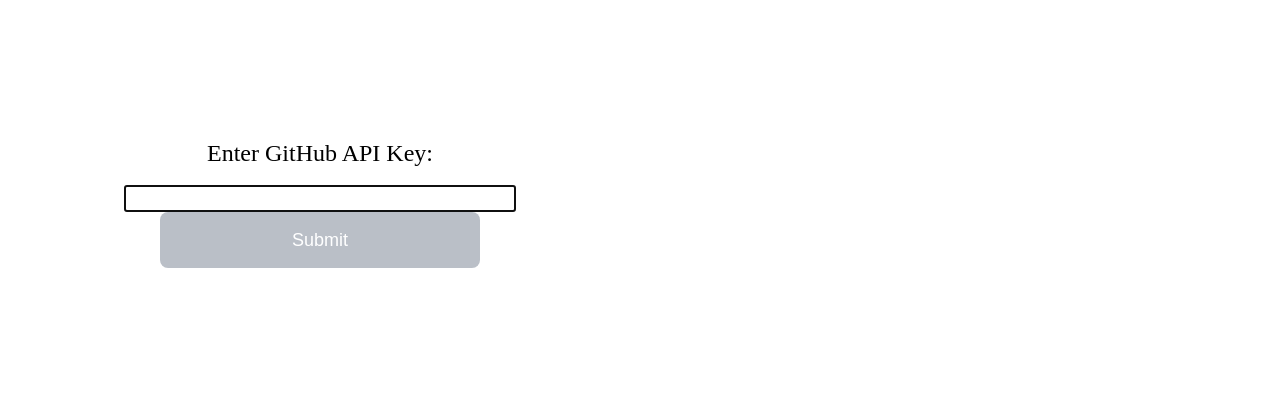
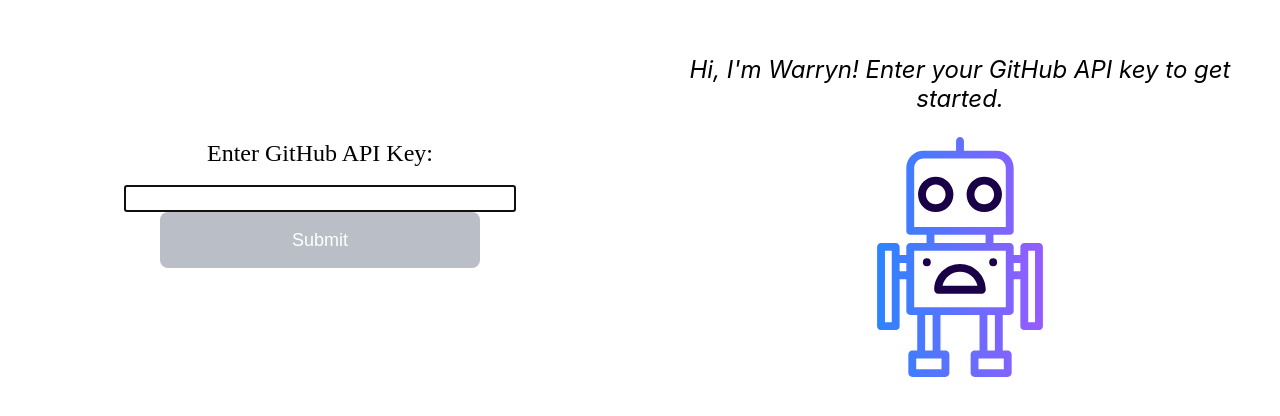
Before and after one commit to adamjaffeback/warryn, a React (Create React App) app: page /#/auth in a window 1280 px wide. Shown: the part 196-612 px from the top of the page. Built offline with nearby package versions, Linux system fonts and the light colour scheme.

Commit message:
(feat) Create Warryn, the helper rebot.

```diff
--- /dev/null
+++ b/src/components/Warryn/Warryn.css
@@ -0,0 +1,20 @@
+.Warryn {
+  display: flex;
+  flex-direction: column;
+  justify-content: center;
+  align-items: center;
+  min-height: 100%;
+  grid-column: middle-column / right;
+  grid-row: top / bottom;
+}
+
+.Warryn > img {
+  height: 30vh;
+}
+
+.Warryn-speech-bubble {
+  font-size: x-large;
+  text-align: center;
+  padding: 1em;
+  font-style: italic;
+}
--- /dev/null
+++ b/src/components/Warryn/Warryn.jsx
@@ -0,0 +1,14 @@
+import React from 'react';
+import robot from './robot.svg';
+import './Warryn.css';
+
+function Warryn ({message}) {
+  return (
+    <div className='Warryn'>
+      <div className='Warryn-speech-bubble'>{message ? message : ''}</div>
+      <img src={robot} alt="Warryn the Robot"/>
+    </div>
+  );
+}
+
+export default Warryn;
--- a/src/pages/AuthPage/AuthPage.jsx
+++ b/src/pages/AuthPage/AuthPage.jsx
@@ -1,11 +1,15 @@
 import React from 'react';
 import './AuthPage.css';
 import GithubKeyForm from '../../containers/GithubKeyForm/GithubKeyForm';
+import Warryn from '../../components/Warryn/Warryn';
 
 function AuthPage() {
+  const prompt = 'Hi, I\'m Warryn! Enter your GitHub API key to get started.';
+
   return (
     <div className='AuthPage'>
       <GithubKeyForm />
+      <Warryn message={prompt}/>
     </div>
   );
 }
```
Also changed, not shown: src/components/Warryn/robot.svg (added).
